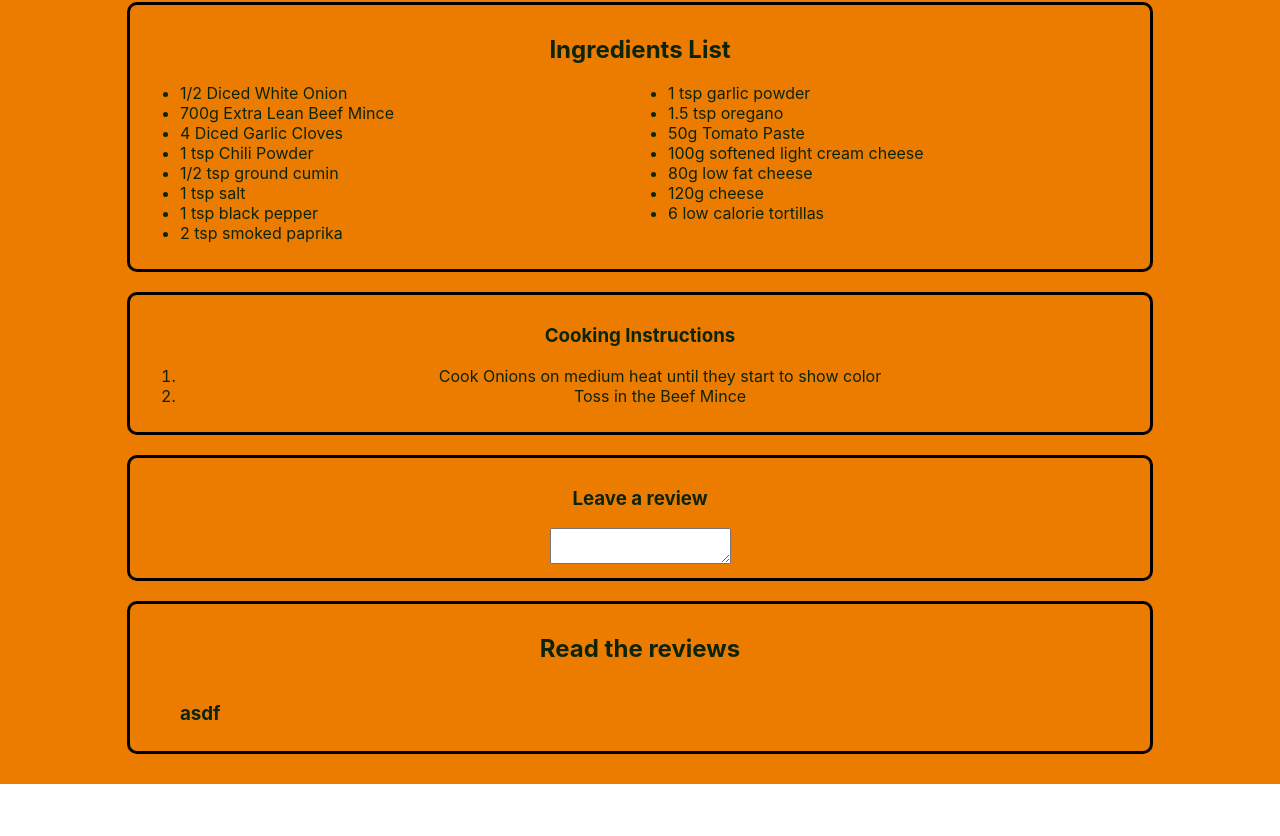
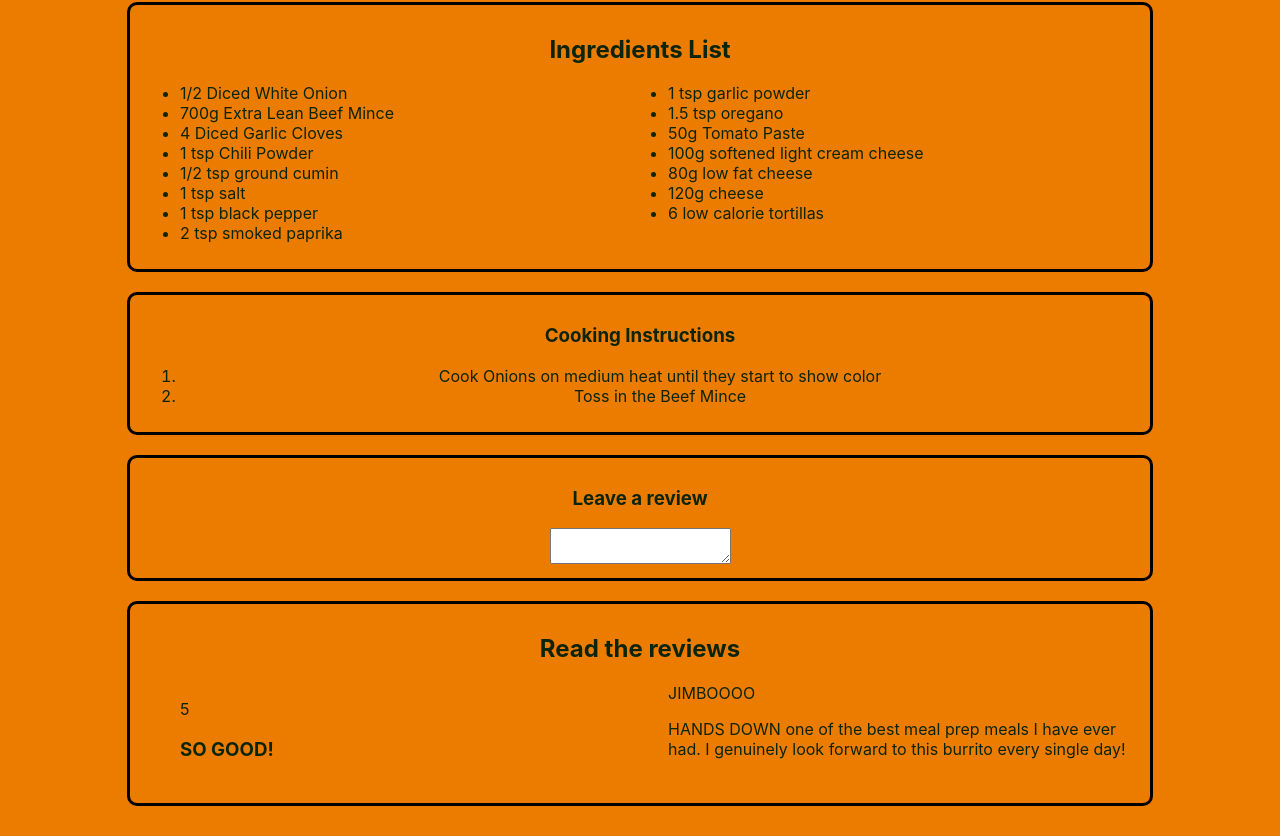
Before and after one commit to AlexDoss42/cookbook, a React (Create React App) app: page / in a window 1280 px wide. Shown: the part 1020-1856 px from the top of the page. Before the commit the page ends 1804 px from the top, so only its background shows below. Built offline with nearby package versions, Linux system fonts and the light colour scheme.

Commit message:
basic rendering of the review data for the review list

```diff
--- a/src/Components/Review.jsx
+++ b/src/Components/Review.jsx
@@ -1,10 +1,13 @@
 import React from 'react'
 
 export const Review = ( { review_data }) => {
-    console.log(review_data)
+    const { title, author, rating, review } = review_data.review_data
   return (
     <div>
-        <h3>asdf</h3>
+        <p>{rating}</p>
+        <h3>{title}</h3>
+        <p>{author}</p>
+        <p>{review}</p>
     </div>
   )
 }
--- a/src/Components/ReviewList.jsx
+++ b/src/Components/ReviewList.jsx
@@ -1,5 +1,5 @@
 import React from 'react'
-import reviewData from './../review_data.json'
+import reviewsData from './../review_data.json'
 import { Review } from './Review'
 
 export const ReviewList = () => {
@@ -8,7 +8,7 @@ export const ReviewList = () => {
     <div className='section'>
       <h2>Read the reviews</h2>
       <ul className='ingredients-list'>
-          {reviewData.reviews.map((review_data) => {
+          {reviewsData.reviews.map((review_data) => {
             return<Review review_data={{review_data}} />
           })}
         </ul>
```
